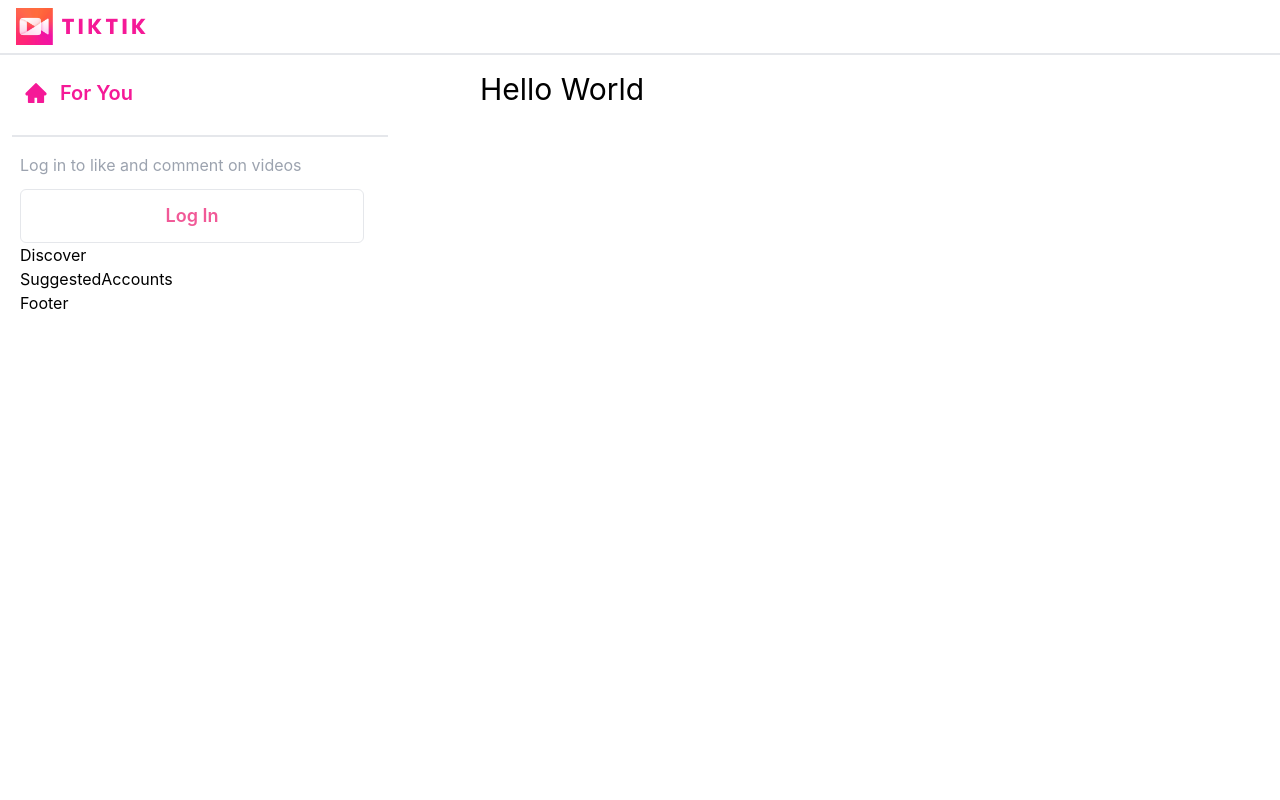
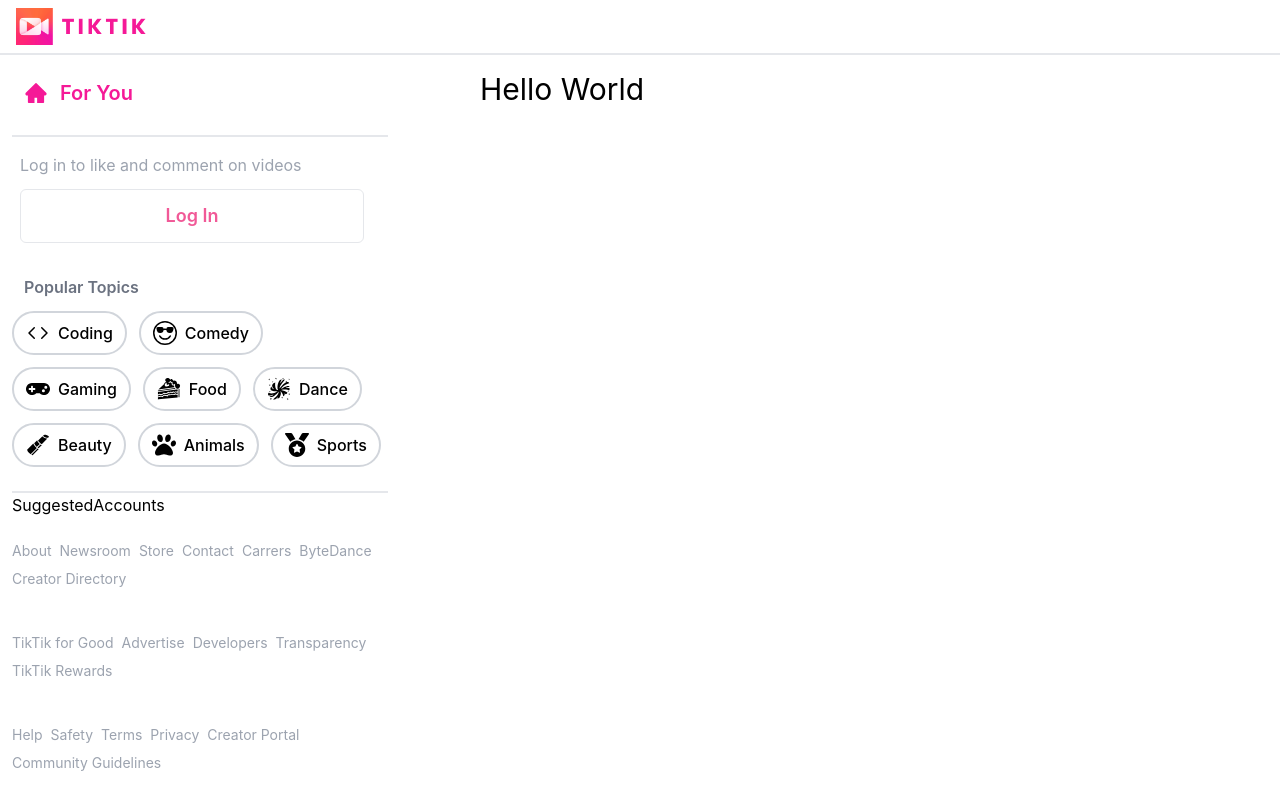
Before and after one commit to shaoxuan0916/tiktik_app, a Next.js app: page / in a window 1280 px wide. Built offline with nearby package versions, Linux system fonts and the light colour scheme.

Commit message:
update sidebar

```diff
--- a/components/Discover.tsx
+++ b/components/Discover.tsx
@@ -1,10 +1,44 @@
-import React from "react"
+import React, { useState } from "react"
 import Link from "next/link"
 import { useRouter } from "next/router"
 import { topics } from "../utils/constants"
 
 const Discover = () => {
-  return <div>Discover</div>
+  const router = useRouter()
+
+  const { topic } = router.query
+
+  const activeTopicStyle =
+    "xl:border-2 hover:bg-primary xl:border-[#F51997]-300 px-3 py-2 rounded xl:rounded-full flex items-center gap-2 justify-center cursor-pointer text-[#F51997]"
+
+  const topicStyle =
+    "xl:border-2 hover:bg-primary xl:border-gray-300 px-3 py-2 rounded xl:rounded-full flex items-center gap-2 justify-center cursor-pointer text-black"
+
+  return (
+    <div className="xl:border-b-2 xl:border-gray-200 pb-6">
+      <p className="text-gray-500 font-semibold m-3 mt-4 hidden xl:block">
+        Popular Topics
+      </p>
+      <div className="flex gap-3 flex-wrap">
+        {topics?.map((item) => (
+          <Link href={`/?topic=${item.name}`} key={item.name}>
+            <div
+              className={topic === item.name ? activeTopicStyle : topicStyle}
+            >
+              <span className="font-bold text-2xl xl:text-md ">
+                {item.icon}
+              </span>
+              <span
+                className={`font-medium text-md hidden xl:block capitalize`}
+              >
+                {item.name}
+              </span>
+            </div>
+          </Link>
+        ))}
+      </div>
+    </div>
+  )
 }
 
 export default Discover
--- a/components/Footer.tsx
+++ b/components/Footer.tsx
@@ -1,7 +1,30 @@
 import React from "react"
+import { footerList1, footerList2, footerList3 } from "../utils/constants"
+
+const List = ({ items, mt }: { items: string[]; mt: boolean }) => (
+  <div className="mt-6 hidden xl:block">
+    <div className={`flex flex-wrap gap-2 ${mt && "mt-5"}`}>
+      {items.map((item: any) => (
+        <p
+          key={item}
+          className="text-gray-400 text-sm hover:underline cursor-pointer"
+        >
+          {item}
+        </p>
+      ))}
+    </div>
+  </div>
+)
 
 const Footer = () => {
-  return <div>Footer</div>
+  return (
+    <>
+      <List items={footerList1} mt={false} />
+      <List items={footerList2} mt />
+      <List items={footerList3} mt />
+      <p className="text-gray-400 text-sm mt-5">2022 TikTik</p>
+    </>
+  )
 }
 
 export default Footer
--- a/components/Sidebar.tsx
+++ b/components/Sidebar.tsx
@@ -62,11 +62,12 @@ const Sidebar = () => {
                     cookiePolicy="single-host-origin"
                   />
                 </div>
-                <Discover />
-                <SuggestedAccounts />
-                <Footer />
               </div>
             )}
+
+            <Discover />
+            <SuggestedAccounts />
+            <Footer />
           </div>
         </div>
       )}
--- a/utils/constants.tsx
+++ b/utils/constants.tsx
@@ -1,42 +1,63 @@
-import { BsCode, BsEmojiSunglasses } from 'react-icons/bs';
-import { GiCakeSlice, GiGalaxy, GiLipstick } from 'react-icons/gi';
-import { FaPaw, FaMedal, FaGamepad } from 'react-icons/fa';
+import { BsCode, BsEmojiSunglasses } from "react-icons/bs"
+import { GiCakeSlice, GiGalaxy, GiLipstick } from "react-icons/gi"
+import { FaPaw, FaMedal, FaGamepad } from "react-icons/fa"
 
 export const topics = [
   {
-    name: 'development',
+    name: "coding",
     icon: <BsCode />,
   },
   {
-    name: 'comedy',
+    name: "comedy",
     icon: <BsEmojiSunglasses />,
   },
   {
-    name: 'gaming',
+    name: "gaming",
     icon: <FaGamepad />,
   },
   {
-    name: 'food',
+    name: "food",
     icon: <GiCakeSlice />,
   },
   {
-    name: 'dance',
+    name: "dance",
     icon: <GiGalaxy />,
   },
   {
-    name: 'beauty',
+    name: "beauty",
     icon: <GiLipstick />,
   },
   {
-    name: 'animals',
+    name: "animals",
     icon: <FaPaw />,
   },
   {
-    name: 'sports',
+    name: "sports",
     icon: <FaMedal />,
   },
-];
+]
 
-export const footerList1 = ['About', 'Newsroom', 'Store', 'Contact', 'Carrers', 'ByteDance', 'Creator Directory']
-export const footerList2 = [ 'TikTik for Good','Advertise','Developers','Transparency','TikTik Rewards' ]
-export const footerList3 = [ 'Help', 'Safety', 'Terms', 'Privacy', 'Creator Portal', 'Community Guidelines' ]
+export const footerList1 = [
+  "About",
+  "Newsroom",
+  "Store",
+  "Contact",
+  "Carrers",
+  "ByteDance",
+  "Creator Directory",
+]
+export const footerList2 = [
+  "TikTik for Good",
+  "Advertise",
+  "Developers",
+  "Transparency",
+  "TikTik Rewards",
+]
+export const footerList3 = [
+  "Help",
+  "Safety",
+  "Terms",
+  "Privacy",
+  "Creator Portal",
+  "Community Guidelines",
+]
```
